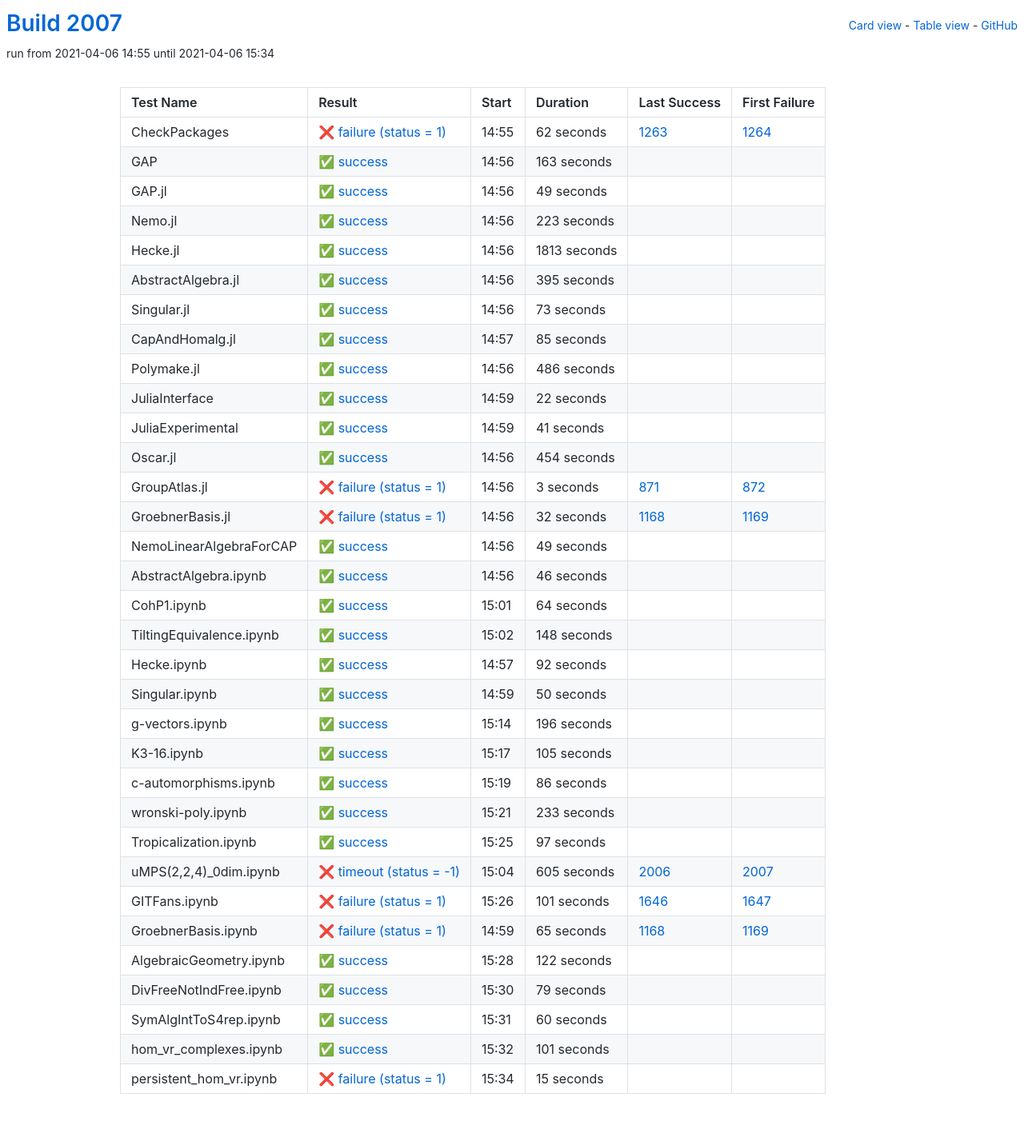
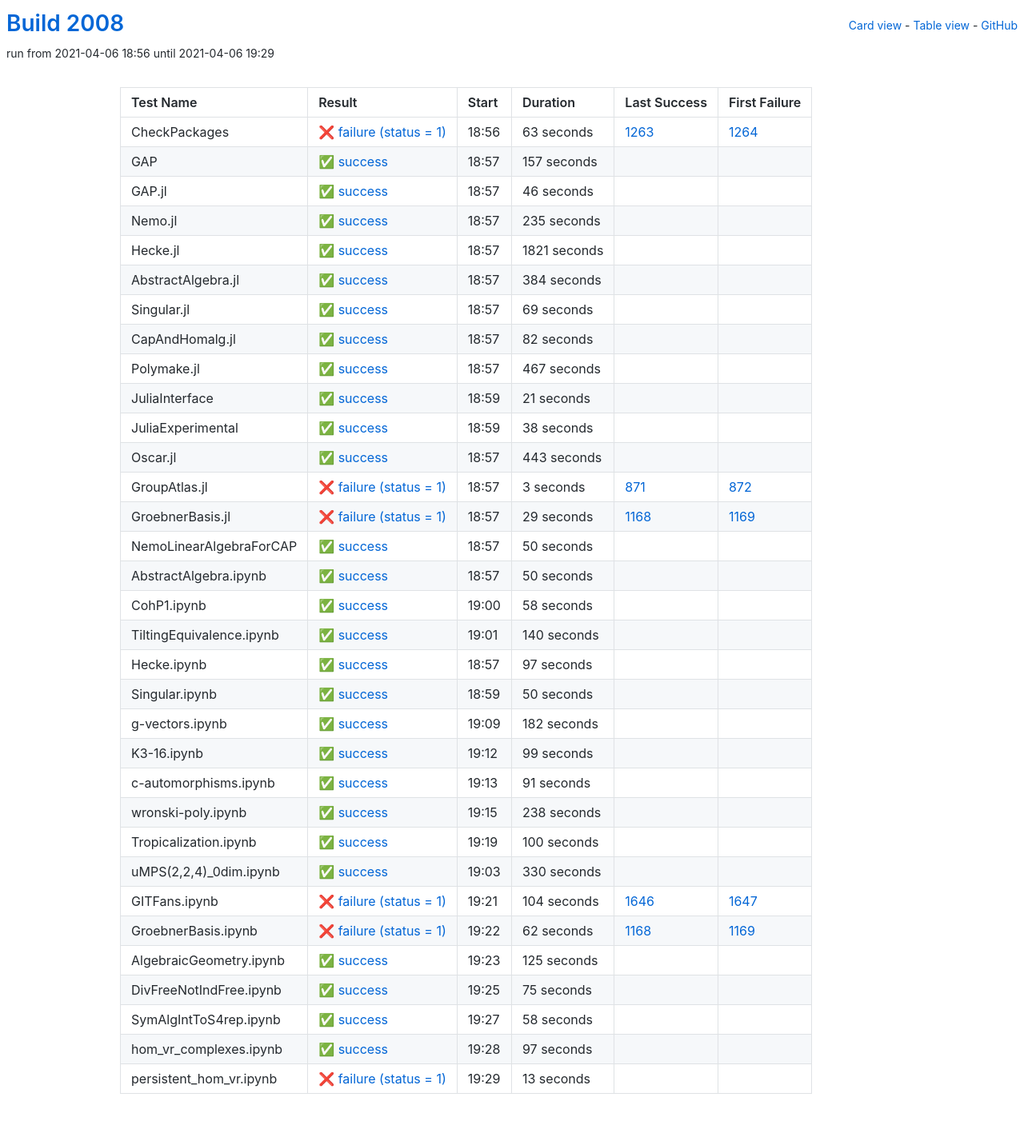
Before and after one commit to oscar-system/oscar-ci-status-stable, a Jekyll site: the page built from table.html, in a window 1280 px wide. Shown: the whole page at 80% size. Built offline with Jekyll 4.4.1, drawn with Linux system fonts in a browser that asks for light colours.

Commit message:
Build #2008

```diff
--- a/_data/ci.yml
+++ b/_data/ci.yml
@@ -1,6 +1,6 @@
 ---
-build: 2007
-build_url: https://oscarci.mathematik.uni-kl.de/job/oscar-stable/2007/
+build: 2008
+build_url: https://oscarci.mathematik.uni-kl.de/job/oscar-stable/2008/
 job: oscar-stable
 organization: oscar-system
 repo: oscar-ci-status-stable
@@ -8,152 +8,152 @@ repourl: https://github.com/oscar-system/oscar-ci-status-stable
 tests:
 - name: CheckPackages
   id: checkpackages
-  log: https://oscarci.mathematik.uni-kl.de/job/oscar-stable/2007/artifact/logs/build-2007/CheckPackages.log
-  start: 2021-04-06 14:55
+  log: https://oscarci.mathematik.uni-kl.de/job/oscar-stable/2008/artifact/logs/build-2008/CheckPackages.log
+  start: 2021-04-06 18:56
   success: false
   exitcode: 1
   status: failure
-  duration: 62
+  duration: 63
   last_success: 1263
   last_success_url: https://oscarci.mathematik.uni-kl.de/job/oscar-stable/1263/
   first_failure: 1264
   first_failure_url: https://oscarci.mathematik.uni-kl.de/job/oscar-stable/1264/
 - name: GAP
   id: gap
-  log: https://oscarci.mathematik.uni-kl.de/job/oscar-stable/2007/artifact/logs/build-2007/GAP.log
-  start: 2021-04-06 14:56
+  log: https://oscarci.mathematik.uni-kl.de/job/oscar-stable/2008/artifact/logs/build-2008/GAP.log
+  start: 2021-04-06 18:57
   success: true
   exitcode: 0
   status: success
-  duration: 163
+  duration: 157
   last_success: false
   last_success_url:
   first_failure: false
   first_failure_url:
 - name: GAP.jl
   id: gap-jl
-  log: https://oscarci.mathematik.uni-kl.de/job/oscar-stable/2007/artifact/logs/build-2007/GAP.jl.log
-  start: 2021-04-06 14:56
+  log: https://oscarci.mathematik.uni-kl.de/job/oscar-stable/2008/artifact/logs/build-2008/GAP.jl.log
+  start: 2021-04-06 18:57
   success: true
   exitcode: 0
   status: success
-  duration: 49
+  duration: 46
   last_success: false
   last_success_url:
   first_failure: false
   first_failure_url:
 - name: Nemo.jl
   id: nemo-jl
-  log: https://oscarci.mathematik.uni-kl.de/job/oscar-stable/2007/artifact/logs/build-2007/Nemo.jl.log
-  start: 2021-04-06 14:56
+  log: https://oscarci.mathematik.uni-kl.de/job/oscar-stable/2008/artifact/logs/build-2008/Nemo.jl.log
+  start: 2021-04-06 18:57
   success: true
   exitcode: 0
   status: success
-  duration: 223
+  duration: 235
   last_success: false
   last_success_url:
   first_failure: false
   first_failure_url:
 - name: Hecke.jl
   id: hecke-jl
-  log: https://oscarci.mathematik.uni-kl.de/job/oscar-stable/2007/artifact/logs/build-2007/Hecke.jl.log
-  start: 2021-04-06 14:56
+  log: https://oscarci.mathematik.uni-kl.de/job/oscar-stable/2008/artifact/logs/build-2008/Hecke.jl.log
+  start: 2021-04-06 18:57
   success: true
   exitcode: 0
   status: success
-  duration: 1813
+  duration: 1821
   last_success: false
   last_success_url:
   first_failure: false
   first_failure_url:
 - name: AbstractAlgebra.jl
   id: abstractalgebra-jl
-  log: https://oscarci.mathematik.uni-kl.de/job/oscar-stable/2007/artifact/logs/build-2007/AbstractAlgebra.jl.log
-  start: 2021-04-06 14:56
+  log: https://oscarci.mathematik.uni-kl.de/job/oscar-stable/2008/artifact/logs/build-2008/AbstractAlgebra.jl.log
+  start: 2021-04-06 18:57
   success: true
   exitcode: 0
   status: success
-  duration: 395
+  duration: 384
   last_success: false
   last_success_url:
   first_failure: false
   first_failure_url:
 - name: Singular.jl
   id: singular-jl
-  log: https://oscarci.mathematik.uni-kl.de/job/oscar-stable/2007/artifact/logs/build-2007/Singular.jl.log
-  start: 2021-04-06 14:56
+  log: https://oscarci.mathematik.uni-kl.de/job/oscar-stable/2008/artifact/logs/build-2008/Singular.jl.log
+  start: 2021-04-06 18:57
   success: true
   exitcode: 0
   status: success
-  duration: 73
+  duration: 69
   last_success: false
   last_success_url:
   first_failure: false
   first_failure_url:
 - name: CapAndHomalg.jl
   id: capandhomalg-jl
-  log: https://oscarci.mathematik.uni-kl.de/job/oscar-stable/2007/artifact/logs/build-2007/CapAndHomalg.jl.log
-  start: 2021-04-06 14:57
+  log: https://oscarci.mathematik.uni-kl.de/job/oscar-stable/2008/artifact/logs/build-2008/CapAndHomalg.jl.log
+  start: 2021-04-06 18:57
   success: true
   exitcode: 0
   status: success
-  duration: 85
+  duration: 82
   last_success: false
   last_success_url:
   first_failure: false
   first_failure_url:
 - name: Polymake.jl
   id: polymake-jl
-  log: https://oscarci.mathematik.uni-kl.de/job/oscar-stable/2007/artifact/logs/build-2007/Polymake.jl.log
-  start: 2021-04-06 14:56
+  log: https://oscarci.mathematik.uni-kl.de/job/oscar-stable/2008/artifact/logs/build-2008/Polymake.jl.log
+  start: 2021-04-06 18:57
   success: true
   exitcode: 0
   status: success
-  duration: 486
+  duration: 467
   last_success: false
   last_success_url:
   first_failure: false
   first_failure_url:
 - name: JuliaInterface
   id: juliainterface
-  log: https://oscarci.mathematik.uni-kl.de/job/oscar-stable/2007/artifact/logs/build-2007/JuliaInterface.log
-  start: 2021-04-06 14:59
+  log: https://oscarci.mathematik.uni-kl.de/job/oscar-stable/2008/artifact/logs/build-2008/JuliaInterface.log
+  start: 2021-04-06 18:59
   success: true
   exitcode: 0
   status: success
-  duration: 22
+  duration: 21
   last_success: false
   last_success_url:
   first_failure: false
   first_failure_url:
 - name: JuliaExperimental
   id: juliaexperimental
-  log: https://oscarci.mathematik.uni-kl.de/job/oscar-stable/2007/artifact/logs/build-2007/JuliaExperimental.log
-  start: 2021-04-06 14:59
+  log: https://oscarci.mathematik.uni-kl.de/job/oscar-stable/2008/artifact/logs/build-2008/JuliaExperimental.log
+  start: 2021-04-06 18:59
   success: true
   exitcode: 0
   status: success
-  duration: 41
+  duration: 38
   last_success: false
   last_success_url:
   first_failure: false
   first_failure_url:
 - name: Oscar.jl
   id: oscar-jl
-  log: https://oscarci.mathematik.uni-kl.de/job/oscar-stable/2007/artifact/logs/build-2007/Oscar.jl.log
-  start: 2021-04-06 14:56
+  log: https://oscarci.mathematik.uni-kl.de/job/oscar-stable/2008/artifact/logs/build-2008/Oscar.jl.log
+  start: 2021-04-06 18:57
   success: true
   exitcode: 0
   status: success
-  duration: 454
+  duration: 443
   last_success: false
   last_success_url:
   first_failure: false
   first_failure_url:
 - name: GroupAtlas.jl
   id: groupatlas-jl
-  log: https://oscarci.mathematik.uni-kl.de/job/oscar-stable/2007/artifact/logs/build-2007/GroupAtlas.jl.log
-  start: 2021-04-06 14:56
+  log: https://oscarci.mathematik.uni-kl.de/job/oscar-stable/2008/artifact/logs/build-2008/GroupAtlas.jl.log
+  start: 2021-04-06 18:57
   success: false
   exitcode: 1
   status: failure
@@ -164,80 +164,80 @@ tests:
   first_failure_url: https://oscarci.mathematik.uni-kl.de/job/oscar-stable/872/
 - name: GroebnerBasis.jl
   id: groebnerbasis-jl
-  log: https://oscarci.mathematik.uni-kl.de/job/oscar-stable/2007/artifact/logs/build-2007/GroebnerBasis.jl.log
-  start: 2021-04-06 14:56
+  log: https://oscarci.mathematik.uni-kl.de/job/oscar-stable/2008/artifact/logs/build-2008/GroebnerBasis.jl.log
+  start: 2021-04-06 18:57
   success: false
   exitcode: 1
   status: failure
-  duration: 32
+  duration: 29
   last_success: 1168
   last_success_url: https://oscarci.mathematik.uni-kl.de/job/oscar-stable/1168/
   first_failure: 1169
   first_failure_url: https://oscarci.mathematik.uni-kl.de/job/oscar-stable/1169/
 - name: NemoLinearAlgebraForCAP
   id: nemolinearalgebraforcap
-  log: https://oscarci.mathematik.uni-kl.de/job/oscar-stable/2007/artifact/logs/build-2007/NemoLinearAlgebraForCAP.log
-  start: 2021-04-06 14:56
+  log: https://oscarci.mathematik.uni-kl.de/job/oscar-stable/2008/artifact/logs/build-2008/NemoLinearAlgebraForCAP.log
+  start: 2021-04-06 18:57
   success: true
   exitcode: 0
   status: success
-  duration: 49
+  duration: 50
   last_success: false
   last_success_url:
   first_failure: false
   first_failure_url:
 - name: AbstractAlgebra.ipynb
   id: abstractalgebra-ipynb
-  log: https://oscarci.mathematik.uni-kl.de/job/oscar-stable/2007/artifact/logs/build-2007/AbstractAlgebra.ipynb.log
-  start: 2021-04-06 14:56
+  log: https://oscarci.mathematik.uni-kl.de/job/oscar-stable/2008/artifact/logs/build-2008/AbstractAlgebra.ipynb.log
+  start: 2021-04-06 18:57
   success: true
   exitcode: 0
   status: success
-  duration: 46
+  duration: 50
   last_success: false
   last_success_url:
   first_failure: false
   first_failure_url:
 - name: CohP1.ipynb
   id: cohp1-ipynb
-  log: https://oscarci.mathematik.uni-kl.de/job/oscar-stable/2007/artifact/logs/build-2007/CohP1.ipynb.log
-  start: 2021-04-06 15:01
+  log: https://oscarci.mathematik.uni-kl.de/job/oscar-stable/2008/artifact/logs/build-2008/CohP1.ipynb.log
+  start: 2021-04-06 19:00
   success: true
   exitcode: 0
   status: success
-  duration: 64
+  duration: 58
   last_success: false
   last_success_url:
   first_failure: false
   first_failure_url:
 - name: TiltingEquivalence.ipynb
   id: tiltingequivalence-ipynb
-  log: https://oscarci.mathematik.uni-kl.de/job/oscar-stable/2007/artifact/logs/build-2007/TiltingEquivalence.ipynb.log
-  start: 2021-04-06 15:02
+  log: https://oscarci.mathematik.uni-kl.de/job/oscar-stable/2008/artifact/logs/build-2008/TiltingEquivalence.ipynb.log
+  start: 2021-04-06 19:01
   success: true
   exitcode: 0
   status: success
-  duration: 148
+  duration: 140
   last_success: false
   last_success_url:
   first_failure: false
   first_failure_url:
 - name: Hecke.ipynb
   id: hecke-ipynb
-  log: https://oscarci.mathematik.uni-kl.de/job/oscar-stable/2007/artifact/logs/build-2007/Hecke.ipynb.log
-  start: 2021-04-06 14:57
+  log: https://oscarci.mathematik.uni-kl.de/job/oscar-stable/2008/artifact/logs/build-2008/Hecke.ipynb.log
+  start: 2021-04-06 18:57
   success: true
   exitcode: 0
   status: success
-  duration: 92
+  duration: 97
   last_success: false
   last_success_url:
   first_failure: false
   first_failure_url:
 - name: Singular.ipynb
   id: singular-ipynb
-  log: https://oscarci.mathematik.uni-kl.de/job/oscar-stable/2007/artifact/logs/build-2007/Singular.ipynb.log
-  start: 2021-04-06 14:59
+  log: https://oscarci.mathematik.uni-kl.de/job/oscar-stable/2008/artifact/logs/build-2008/Singular.ipynb.log
+  start: 2021-04-06 18:59
   success: true
   exitcode: 0
   status: success
@@ -248,56 +248,140 @@ tests:
   first_failure_url:
 - name: g-vectors.ipynb
   id: g-vectors-ipynb
-  log: https://oscarci.mathematik.uni-kl.de/job/oscar-stable/2007/artifact/logs/build-2007/g-vectors.ipynb.log
-  start: 2021-04-06 15:14
+  log: https://oscarci.mathematik.uni-kl.de/job/oscar-stable/2008/artifact/logs/build-2008/g-vectors.ipynb.log
+  start: 2021-04-06 19:09
   success: true
   exitcode: 0
   status: success
-  duration: 196
+  duration: 182
   last_success: false
   last_success_url:
   first_failure: false
   first_failure_url:
 - name: K3-16.ipynb
   id: k3-16-ipynb
-  log: https://oscarci.mathematik.uni-kl.de/job/oscar-stable/2007/artifact/logs/build-2007/K3-16.ipynb.log
-  start: 2021-04-06 15:17
+  log: https://oscarci.mathematik.uni-kl.de/job/oscar-stable/2008/artifact/logs/build-2008/K3-16.ipynb.log
+  start: 2021-04-06 19:12
   success: true
   exitcode: 0
   status: success
-  duration: 105
+  duration: 99
   last_success: false
   last_success_url:
   first_failure: false
   first_failure_url:
 - name: c-automorphisms.ipynb
   id: c-automorphisms-ipynb
-  log: https://oscarci.mathematik.uni-kl.de/job/oscar-stable/2007/artifact/logs/build-2007/c-automorphisms.ipynb.log
-  start: 2021-04-06 15:19
+  log: https://oscarci.mathematik.uni-kl.de/job/oscar-stable/2008/artifact/logs/build-2008/c-automorphisms.ipynb.log
+  start: 2021-04-06 19:13
   success: true
   exitcode: 0
   status: success
-  duration: 86
+  duration: 91
   last_success: false
   last_success_url:
   first_failure: false
   first_failure_url:
 - name: wronski-poly.ipynb
   id: wronski-poly-ipynb
-  log: https://oscarci.mathematik.uni-kl.de/job/oscar-stable/2007/artifact/logs/build-2007/wronski-poly.ipynb.log
-  start: 2021-04-06 15:21
+  log: https://oscarci.mathematik.uni-kl.de/job/oscar-stable/2008/artifact/logs/build-2008/wronski-poly.ipynb.log
+  start: 2021-04-06 19:15
   success: true
   exitcode: 0
   status: success
-  duration: 233
+  duration: 238
   last_success: false
   last_success_url:
   first_failure: false
   first_failure_url:
 - name: Tropicalization.ipynb
   id: tropicalization-ipynb
-  log: https://oscarci.mathematik.uni-kl.de/job/oscar-stable/2007/artifact/logs/build-2007/Tropicalization.ipynb.log
-  start: 2021-04-06 15:25
+  log: https://oscarci.mathematik.uni-kl.de/job/oscar-stable/2008/artifact/logs/build-2008/Tropicalization.ipynb.log
+  start: 2021-04-06 19:19
+  success: true
+  exitcode: 0
+  status: success
+  duration: 100
+  last_success: false
+  last_success_url:
+  first_failure: false
+  first_failure_url:
+- name: uMPS(2,2,4)_0dim.ipynb
+  id: umps-2-2-4-0dim-ipynb
+  log: https://oscarci.mathematik.uni-kl.de/job/oscar-stable/2008/artifact/logs/build-2008/uMPS-2-2-4-_0dim.ipynb.log
+  start: 2021-04-06 19:03
+  success: true
+  exitcode: 0
+  status: success
+  duration: 330
+  last_success: false
+  last_success_url:
+  first_failure: false
+  first_failure_url:
+- name: GITFans.ipynb
+  id: gitfans-ipynb
+  log: https://oscarci.mathematik.uni-kl.de/job/oscar-stable/2008/artifact/logs/build-2008/GITFans.ipynb.log
+  start: 2021-04-06 19:21
+  success: false
+  exitcode: 1
+  status: failure
+  duration: 104
+  last_success: 1646
+  last_success_url: https://oscarci.mathematik.uni-kl.de/job/oscar-stable/1646/
+  first_failure: 1647
+  first_failure_url: https://oscarci.mathematik.uni-kl.de/job/oscar-stable/1647/
+- name: GroebnerBasis.ipynb
+  id: groebnerbasis-ipynb
+  log: https://oscarci.mathematik.uni-kl.de/job/oscar-stable/2008/artifact/logs/build-2008/GroebnerBasis.ipynb.log
+  start: 2021-04-06 19:22
+  success: false
+  exitcode: 1
+  status: failure
+  duration: 62
+  last_success: 1168
+  last_success_url: https://oscarci.mathematik.uni-kl.de/job/oscar-stable/1168/
+  first_failure: 1169
+  first_failure_url: https://oscarci.mathematik.uni-kl.de/job/oscar-stable/1169/
+- name: AlgebraicGeometry.ipynb
+  id: algebraicgeometry-ipynb
+  log: https://oscarci.mathematik.uni-kl.de/job/oscar-stable/2008/artifact/logs/build-2008/AlgebraicGeometry.ipynb.log
+  start: 2021-04-06 19:23
+  success: true
+  exitcode: 0
+  status: success
+  duration: 125
+  last_success: false
+  last_success_url:
+  first_failure: false
+  first_failure_url:
+- name: DivFreeNotIndFree.ipynb
+  id: divfreenotindfree-ipynb
+  log: https://oscarci.mathematik.uni-kl.de/job/oscar-stable/2008/artifact/logs/build-2008/DivFreeNotIndFree.ipynb.log
+  start: 2021-04-06 19:25
+  success: true
+  exitcode: 0
+  status: success
+  duration: 75
+  last_success: false
+  last_success_url:
+  first_failure: false
+  first_failure_url:
+- name: SymAlgIntToS4rep.ipynb
+  id: symalginttos4rep-ipynb
+  log: https://oscarci.mathematik.uni-kl.de/job/oscar-stable/2008/artifact/logs/build-2008/SymAlgIntToS4rep.ipynb.log
+  start: 2021-04-06 19:27
+  success: true
+  exitcode: 0
+  status: success
+  duration: 58
+  last_success: false
+  last_success_url:
+  first_failure: false
+  first_failure_url:
+- name: hom_vr_complexes.ipynb
+  id: hom-vr-complexes-ipynb
+  log: https://oscarci.mathematik.uni-kl.de/job/oscar-stable/2008/artifact/logs/build-2008/hom_vr_complexes.ipynb.log
+  start: 2021-04-06 19:28
   success: true
   exitcode: 0
   status: success
@@ -306,99 +390,15 @@ tests:
   last_success_url:
   first_failure: false
   first_failure_url:
-- name: uMPS(2,2,4)_0dim.ipynb
-  id: umps-2-2-4-0dim-ipynb
-  log: https://oscarci.mathematik.uni-kl.de/job/oscar-stable/2007/artifact/logs/build-2007/uMPS-2-2-4-_0dim.ipynb.log
-  start: 2021-04-06 15:04
-  success: false
-  exitcode: -1
-  status: timeout
-  duration: 605
-  last_success: 2006
-  last_success_url: https://oscarci.mathematik.uni-kl.de/job/oscar-stable/2006/
-  first_failure: 2007
-  first_failure_url: https://oscarci.mathematik.uni-kl.de/job/oscar-stable/2007/
-- name: GITFans.ipynb
-  id: gitfans-ipynb
-  log: https://oscarci.mathematik.uni-kl.de/job/oscar-stable/2007/artifact/logs/build-2007/GITFans.ipynb.log
-  start: 2021-04-06 15:26
+- name: persistent_hom_vr.ipynb
+  id: persistent-hom-vr-ipynb
+  log: https://oscarci.mathematik.uni-kl.de/job/oscar-stable/2008/artifact/logs/build-2008/persistent_hom_vr.ipynb.log
+  start: 2021-04-06 19:29
   success: false
   exitcode: 1
   status: failure
-  duration: 101
-  last_success: 1646
-  last_success_url: https://oscarci.mathematik.uni-kl.de/job/oscar-stable/1646/
-  first_failure: 1647
-  first_failure_url: https://oscarci.mathematik.uni-kl.de/job/oscar-stable/1647/
-- name: GroebnerBasis.ipynb
-  id: groebnerbasis-ipynb
-  log: https://oscarci.mathematik.uni-kl.de/job/oscar-stable/2007/artifact/logs/build-2007/GroebnerBasis.ipynb.log
-  start: 2021-04-06 14:59
-  success: false
-  exitcode: 1
-  status: failure
-  duration: 65
-  last_success: 1168
-  last_success_url: https://oscarci.mathematik.uni-kl.de/job/oscar-stable/1168/
-  first_failure: 1169
-  first_failure_url: https://oscarci.mathematik.uni-kl.de/job/oscar-stable/1169/
-- name: AlgebraicGeometry.ipynb
-  id: algebraicgeometry-ipynb
-  log: https://oscarci.mathematik.uni-kl.de/job/oscar-stable/2007/artifact/logs/build-2007/AlgebraicGeometry.ipynb.log
-  start: 2021-04-06 15:28
-  success: true
-  exitcode: 0
-  status: success
-  duration: 122
+  duration: 13
   last_success: false
   last_success_url:
   first_failure: false
   first_failure_url:
-- name: DivFreeNotIndFree.ipynb
-  id: divfreenotindfree-ipynb
-  log: https://oscarci.mathematik.uni-kl.de/job/oscar-stable/2007/artifact/logs/build-2007/DivFreeNotIndFree.ipynb.log
-  start: 2021-04-06 15:30
-  success: true
-  exitcode: 0
-  status: success
-  duration: 79
-  last_success: false
-  last_success_url:
-  first_failure: false
-  first_failure_url:
-- name: SymAlgIntToS4rep.ipynb
-  id: symalginttos4rep-ipynb
-  log: https://oscarci.mathematik.uni-kl.de/job/oscar-stable/2007/artifact/logs/build-2007/SymAlgIntToS4rep.ipynb.log
-  start: 2021-04-06 15:31
-  success: true
-  exitcode: 0
-  status: success
-  duration: 60
-  last_success: false
-  last_success_url:
-  first_failure: false
-  first_failure_url:
-- name: hom_vr_complexes.ipynb
-  id: hom-vr-complexes-ipynb
-  log: https://oscarci.mathematik.uni-kl.de/job/oscar-stable/2007/artifact/logs/build-2007/hom_vr_complexes.ipynb.log
-  start: 2021-04-06 15:32
-  success: true
-  exitcode: 0
-  status: success
-  duration: 101
-  last_success: false
-  last_success_url:
-  first_failure: false
-  first_failure_url:
-- name: persistent_hom_vr.ipynb
-  id: persistent-hom-vr-ipynb
-  log: https://oscarci.mathematik.uni-kl.de/job/oscar-stable/2007/artifact/logs/build-2007/persistent_hom_vr.ipynb.log
-  start: 2021-04-06 15:34
-  success: false
-  exitcode: 1
-  status: failure
-  duration: 15
-  last_success: false
-  last_success_url:
-  first_failure: false
-  first_failure_url:
```
Also changed, not shown: README.md.
